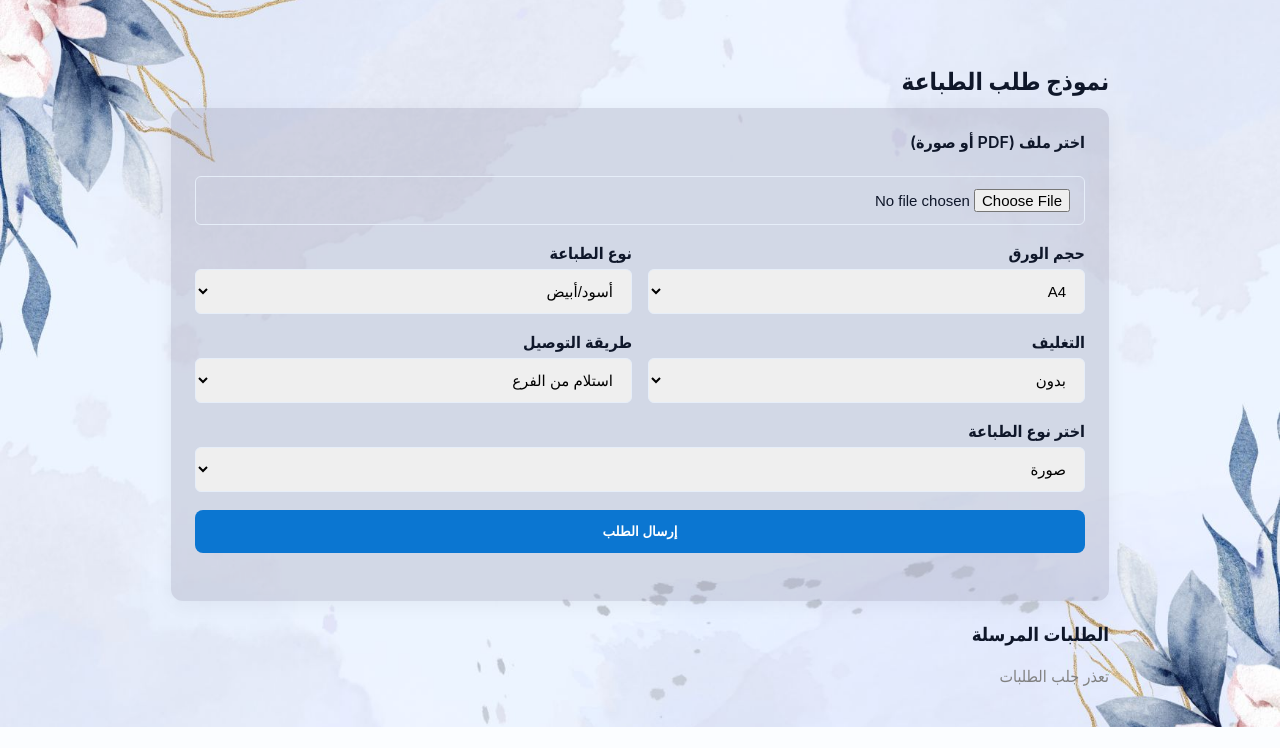
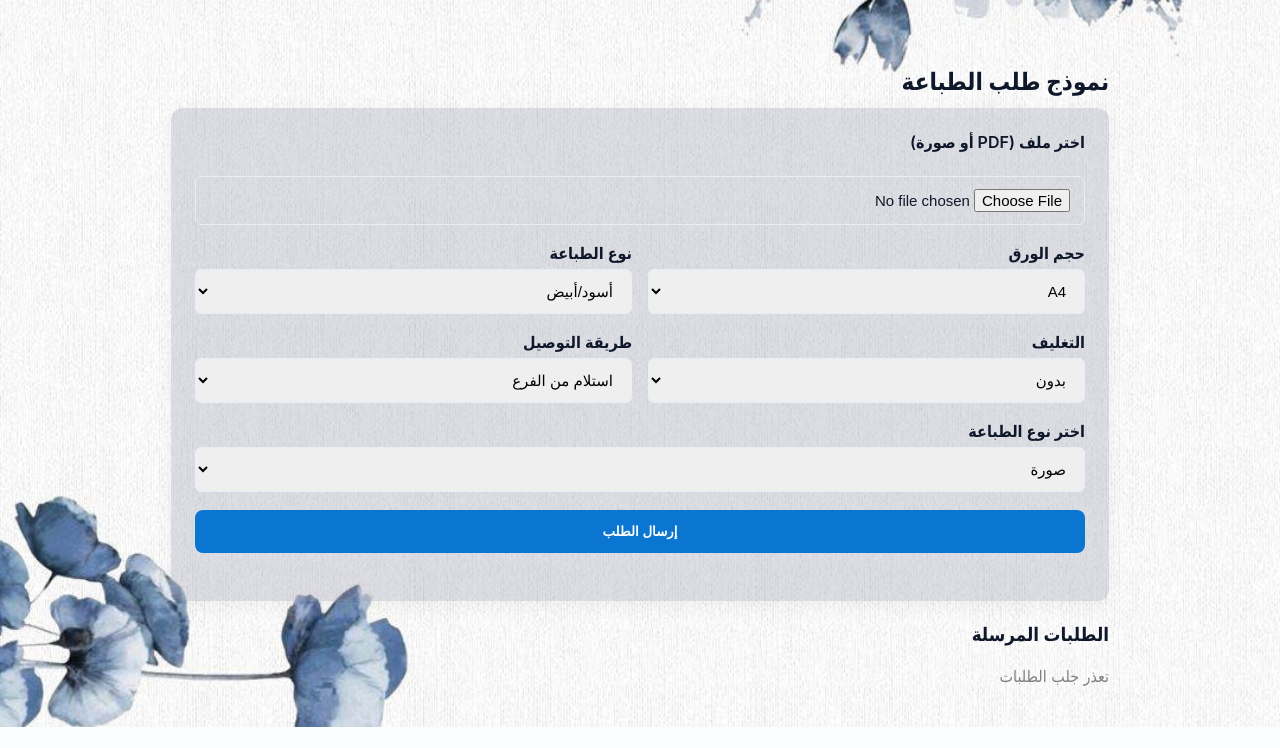
Before and after one commit to EngGhossoun/print_website0, a website: page order.html in a window 1280 px wide. Shown: the part 73-821 px from the top of the page. Drawn offline with Linux system fonts and the light colour scheme; no server answers.

Commit message:
Initial commit

```diff
--- a/styles.css
+++ b/styles.css
@@ -168,7 +168,7 @@ h1 .big { display: block; font-size: 56px; font-weight: 900; color: #0b2f56; mar
 body {
   margin: 0;
   padding: 0;
-  background-image: url(images/photoprint.jpg);
+  background-image: url(images/photo25.jpg);
   background-size: cover;
   background-position: center;
   background-attachment: fixed;
```
Also changed, not shown: dashboard.html (+1 -1 lines), images/photo25.jpg (added), images/photoprint.jpg (deleted).
